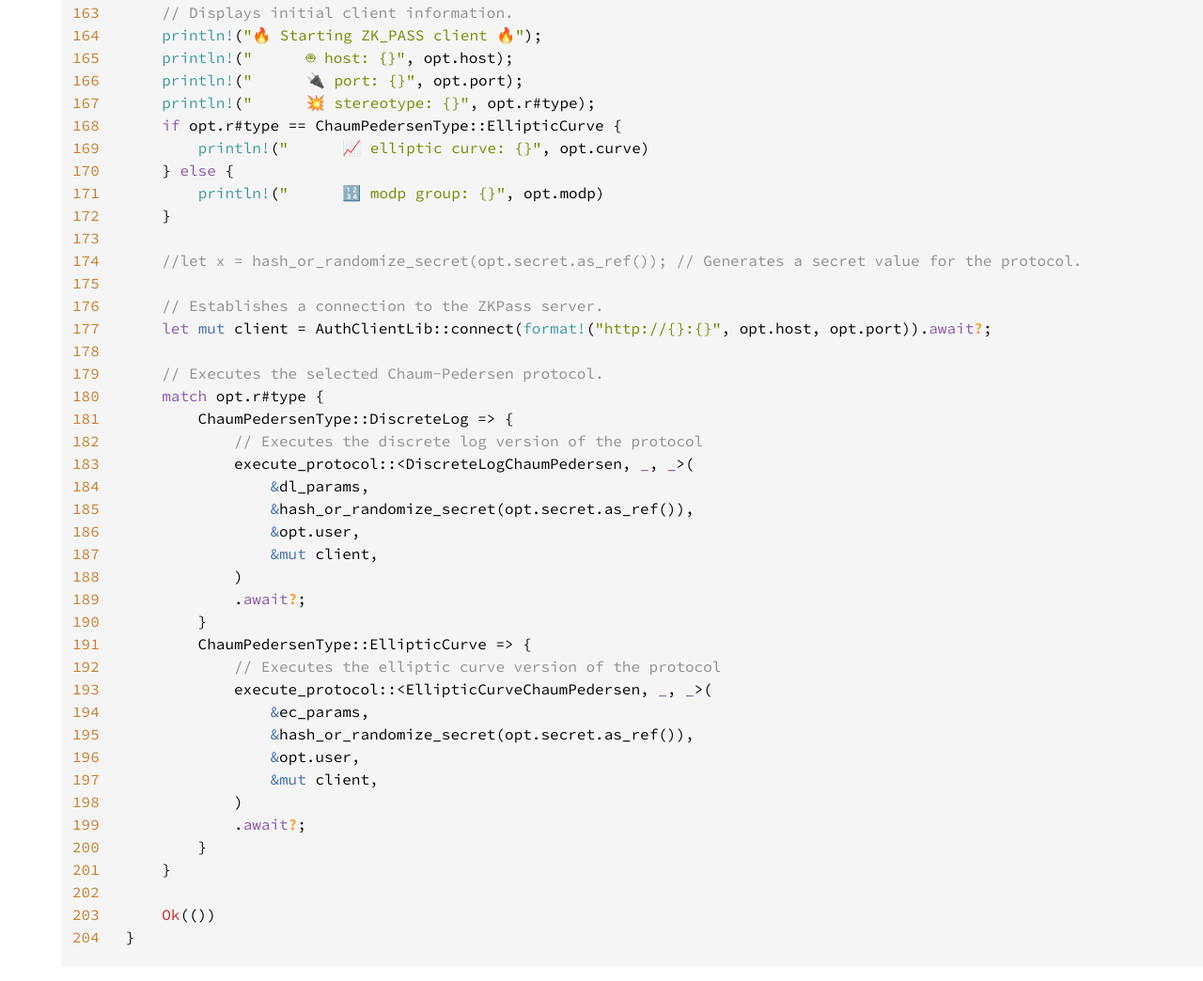
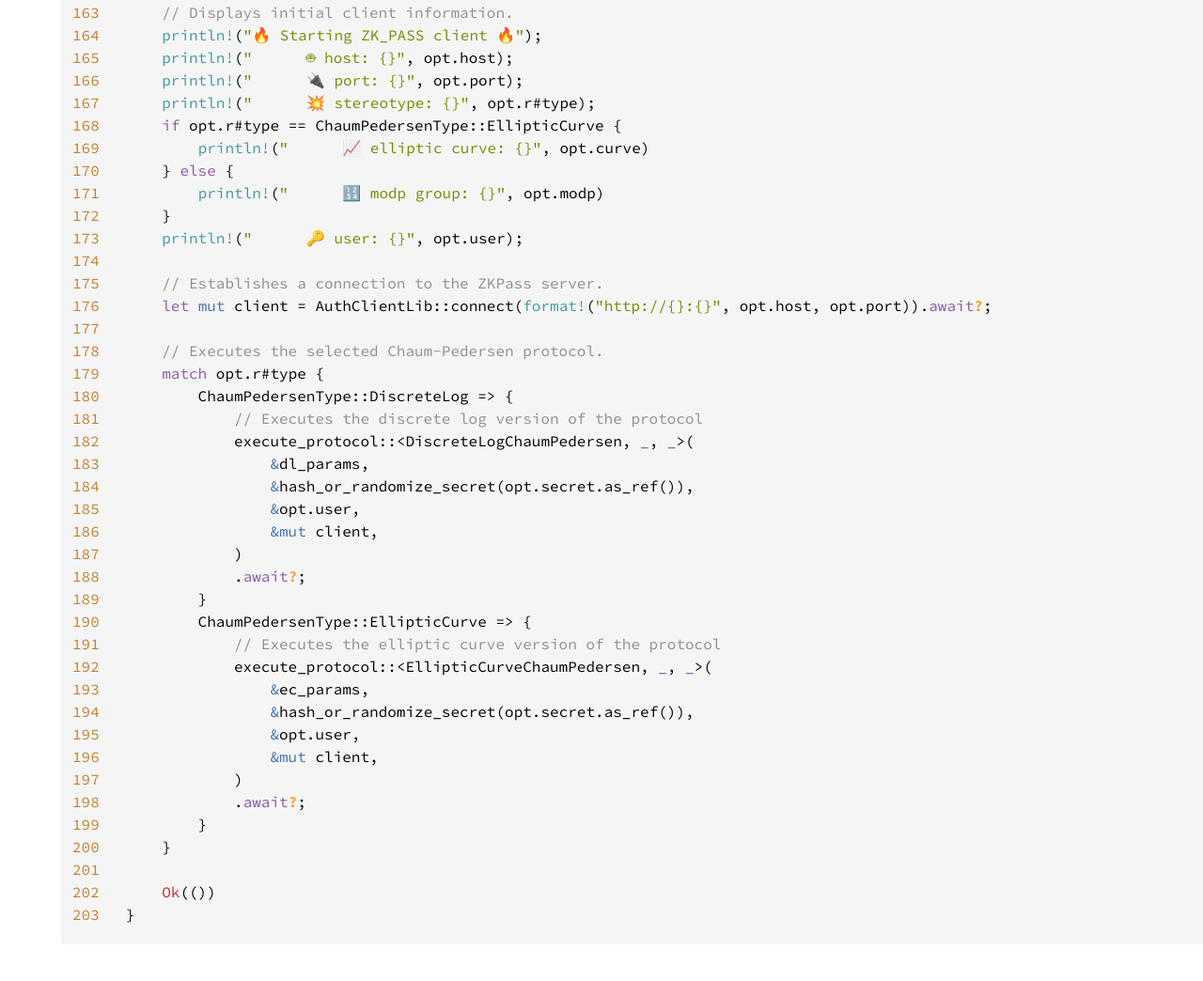
Before and after one commit to 10d9e/zk-pass, a plain HTML site: page src/client/client.rs.html in a window 1280 px wide. Shown: the part 3997-5041 px from the top of the page at 94% size. After the commit the page ends 5017 px from the top, so only its background shows below. Drawn offline with Linux system fonts and the light colour scheme.

Commit message:
deploy: 116c8dbec2949ac0c8200488863ecba37e56b9cd

```diff
--- a/src/client/client.rs.html
+++ b/src/client/client.rs.html
@@ -201,7 +201,6 @@
 <a href="#201" id="201">201</a>
 <a href="#202" id="202">202</a>
 <a href="#203" id="203">203</a>
-<a href="#204" id="204">204</a>
 </pre></div><pre class="rust"><code><span class="kw">use </span>curve25519_dalek::RistrettoPoint;
 <span class="kw">use </span>num_bigint::BigUint;
 <span class="kw">use </span>sha2::{Digest, Sha512};
@@ -374,10 +373,9 @@
     } <span class="kw">else </span>{
         <span class="macro">println!</span>(<span class="string">&quot;      🔢 modp group: {}&quot;</span>, opt.modp)
     }
+    <span class="macro">println!</span>(<span class="string">&quot;      🔑 user: {}&quot;</span>, opt.user);
 
-    <span class="comment">//let x = hash_or_randomize_secret(opt.secret.as_ref()); // Generates a secret value for the protocol.
-
-    // Establishes a connection to the ZKPass server.
+    <span class="comment">// Establishes a connection to the ZKPass server.
     </span><span class="kw">let </span><span class="kw-2">mut </span>client = AuthClientLib::connect(<span class="macro">format!</span>(<span class="string">&quot;http://{}:{}&quot;</span>, opt.host, opt.port)).<span class="kw">await</span><span class="question-mark">?</span>;
 
     <span class="comment">// Executes the selected Chaum-Pedersen protocol.
```
Also changed, not shown: client/fn.main.html (+1 -1 lines), client/index.html (+1 -1 lines).
